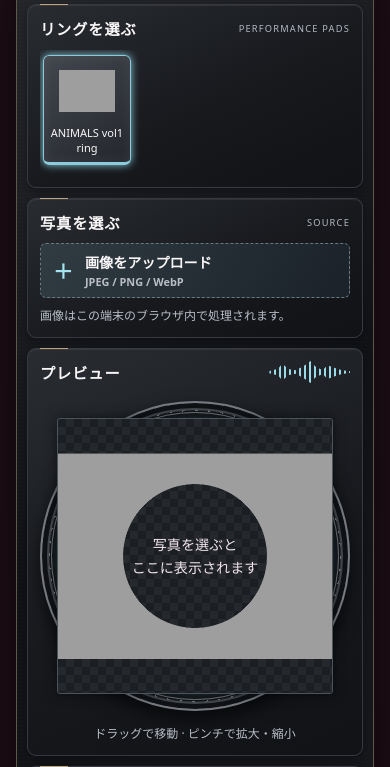
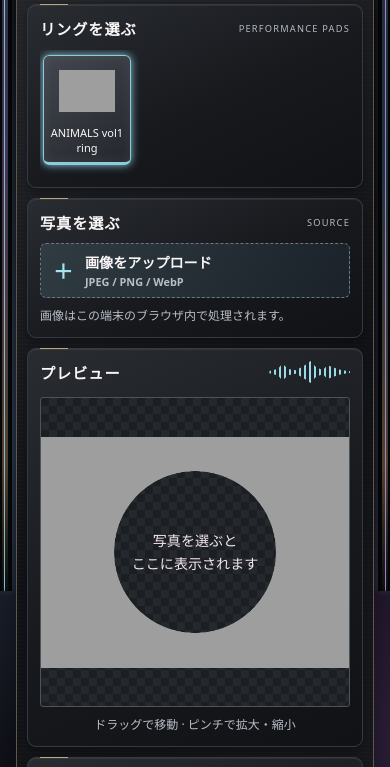
Before and after one commit to animals-official/ring, a plain HTML site: page index.html in a window 390 px wide. Shown: the part 253-1020 px from the top of the page. Drawn offline with Linux system fonts and the light colour scheme; grey boxes are pictures that could not be loaded.

Commit message:
Add mobile neon side rails without reducing editor width

```diff
--- a/style.css
+++ b/style.css
@@ -331,3 +331,39 @@ footer small { color: var(--muted); font-size: .63rem; letter-spacing: .2em; }
 .jog-wheel::before, .jog-wheel::after { z-index:0; }
 .jog-wheel { width:min(100%, 600px); }
 @media (max-width:720px) { .jog-wheel { max-width:430px; } }
+
+/* Full-page side lighting, independent of the editor controls. */
+body { position:relative; isolation:isolate; }
+body::before, body::after {
+  content:""; position:fixed; top:0; bottom:0; width:max(0px,calc((100vw - 1200px)/2 + 24px));
+  pointer-events:none; z-index:-1;
+  background:
+    linear-gradient(90deg,#08090c,transparent 22%,#0b0d12 85%,#08090c),
+    repeating-linear-gradient(135deg,#ffffff09 0 1px,transparent 1px 5px);
+}
+body::before { left:0; }
+body::after { right:0; transform:scaleX(-1); }
+@media (min-width:1250px) {
+  body::before,body::after {
+    background:
+      linear-gradient(90deg,transparent 8%,#8edff080 8.4%,#8edff012 9%,transparent 14%,transparent 25%,#a79be870 25.5%,transparent 27%,transparent 73%,#d6b98c65 73.5%,transparent 75%),
+      repeating-linear-gradient(0deg,transparent 0 36px,#ffffff09 37px 38px,transparent 39px 52px),
+      linear-gradient(110deg,#090a0e,#252932 45%,#111318 46%,#191c23 70%,#090a0e);
+    box-shadow:inset 0 0 35px #000a;
+  }
+}
+.workspace .jog-wheel { display:block; width:100%; max-width:none; aspect-ratio:auto; margin:14px auto 0; border:0; border-radius:0; background:none; box-shadow:none; }
+.workspace .jog-wheel::before,.workspace .jog-wheel::after { display:none; }
+.workspace .jog-wheel .stage { width:100%; max-width:570px; margin:0 auto; border-radius:3px; box-shadow:none; }
+@media (max-width:720px) { body::before,body::after { display:none; } .workspace .jog-wheel .stage { max-width:430px; } }
+
+/* Mobile side rails: keep the editor width unchanged. */
+@media (max-width:720px) {
+  body { background:radial-gradient(ellipse at 0% 45%,#263044 0,transparent 38%),radial-gradient(ellipse at 100% 65%,#30223e 0,transparent 38%),#0a080b; }
+  body::before,body::after {
+    display:block; width:12px; top:0; bottom:0;
+    background:linear-gradient(90deg,#08090c 0 2px,transparent 2px 4px,#a5e5f1 4px 5px,transparent 5px 8px,#08090c 8px),linear-gradient(180deg,#263c4b,#51416a 48%,#665238 85%,#111318);
+    box-shadow:inset 0 0 4px #0008,0 0 9px #8edff033;
+  }
+  body::after { background:linear-gradient(90deg,#08090c 0 2px,transparent 2px 4px,#b7a3ec 4px 5px,transparent 5px 8px,#08090c 8px),linear-gradient(180deg,#3e304e,#273e4b 48%,#665238 85%,#111318); }
+}
```
